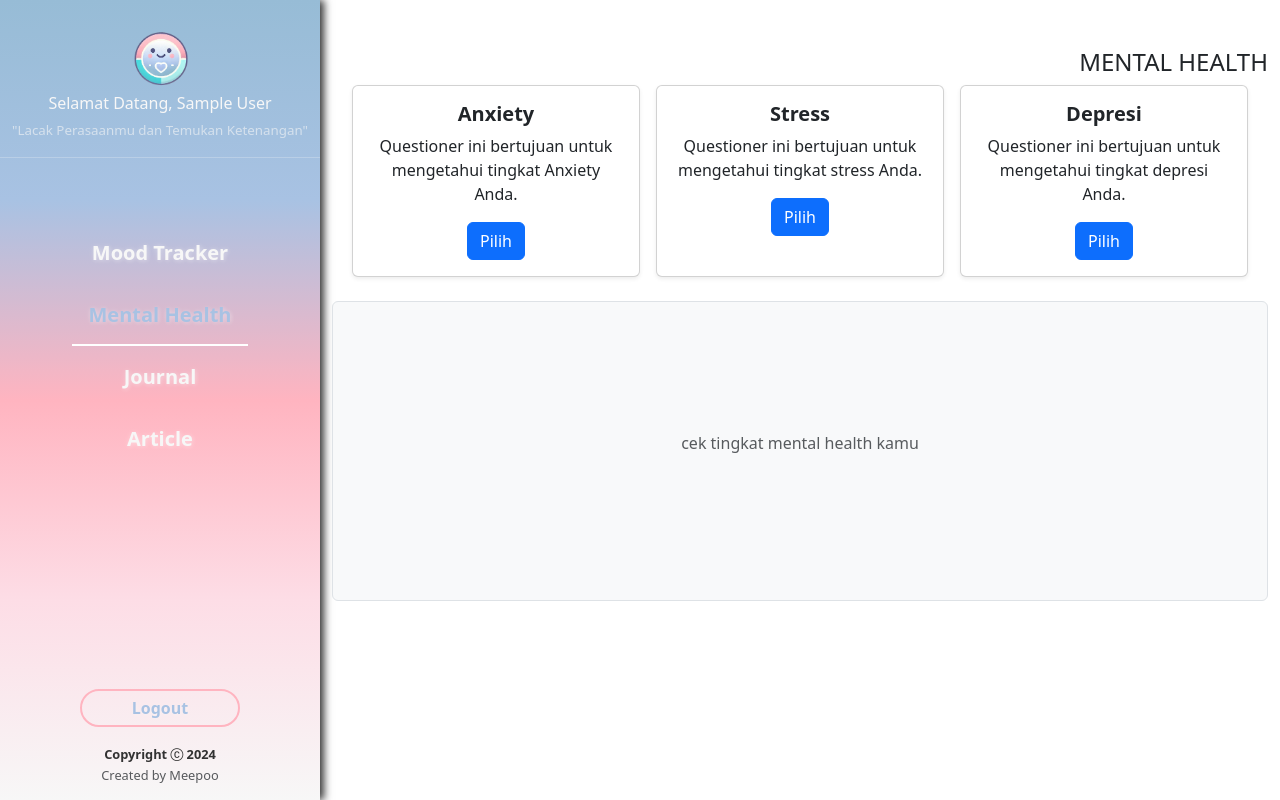
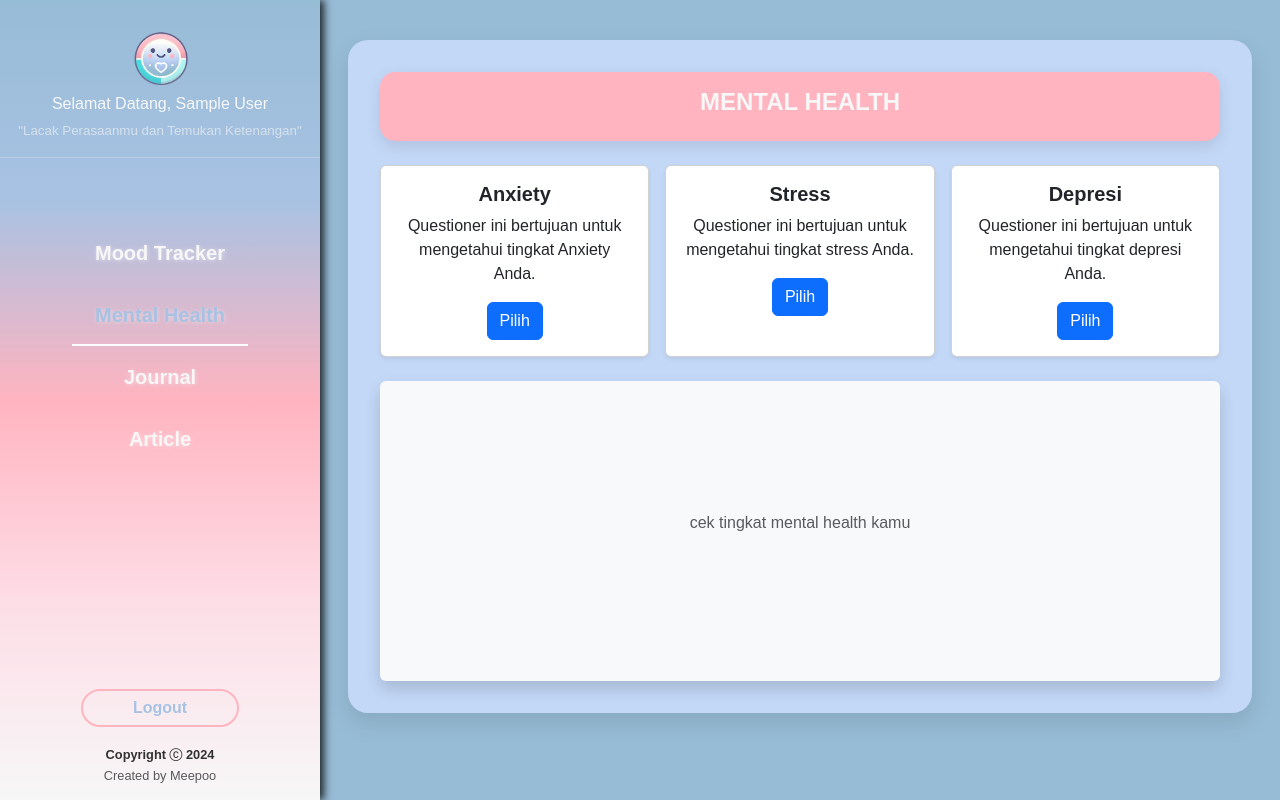
Before and after one commit to desdjajamahesa/MoodMate, a PHP site: page /moodmate/frontend/dashboard/mental-health.php in a window 1280 px wide. Run offline with PHP 8.4, Linux system fonts and the light colour scheme; the visitor is signed in with stand-in values (Sample User, id 1).

Commit message:
memperbaiki mental-healt

```diff
--- a/frontend/dashboard/mental-health.php
+++ b/frontend/dashboard/mental-health.php
@@ -1,9 +1,9 @@
 <?php
 session_start();
-if (!isset($_SESSION['user'])) {
-  header("Location: ../login.php");
-  exit();
-}
+// if (!isset($_SESSION['user'])) {
+//   header("Location: ../login.php");
+//   exit();
+// }
 ?>
 
 <!DOCTYPE html>
@@ -22,20 +22,55 @@ if (!isset($_SESSION['user'])) {
   <link rel="stylesheet" href="../src/style/sidebar.css" />
   <!-- ! LINK MOOD TRACKER CSS -->
   <link rel="stylesheet" href="../src/style/mentalheath.css" />
+
+  <style>
+    :root {
+      --bg-primary: #97bcd6;
+      --bg-secondary: #ffb4c0;
+      --nav-color: #c3d8f7;
+      --light-text: #f7f7f7;
+      --dark-text: #a8c2e3;
+    }
+
+    body {
+      background-color: var(--bg-primary);
+      font-family: 'Arial', sans-serif;
+    }
+
+
+    .mental-health-wrapper {
+      background-color: var(--nav-color);
+      border-radius: 20px;
+      padding: 2rem;
+      margin: 1rem;
+      box-shadow: 0 10px 25px rgba(0,0,0,0.1);
+
+    }
+
+    .header-content-mental-health {
+      background-color: var(--bg-secondary);
+      color: var(--light-text);
+      padding: 1rem;
+      border-radius: 15px;
+      margin-bottom: 1.5rem;
+      box-shadow: 0 5px 15px rgba(0,0,0,0.1);
+    }
+
+  </style>
 </head>
 
 <body>
-  <div class="container-fluid">
+  <div class="container-fluid ">
     <div class="row">
       <!-- ! SIDEBAR OPEN CODE -->
       <?php include 'sidebar.php' ?>
       <!-- ! SIDEBAR END CODE -->
 
-      <div class="col-9 mental-health-wrapper">
-        <div class="mental-health">
+      <div class="col-9 py-4 ">
+        <div class="mental-health mental-health-wrapper">
           <!-- ! HEADER MENTAL HEALTH OPEN CODE -->
-          <div class="header-content-mental-health text-end mt-5">
-            <h4>MENTAL HEALTH</h4>
+          <div class="header-content-mental-health text-center ">
+            <h4 class="fw-bold">MENTAL HEALTH</h4>
           </div>
           <!-- ! HEADER END CODE -->
           <!-- ! PRE DEFINE MENTAL HEALTH CODE -->
@@ -47,7 +82,7 @@ if (!isset($_SESSION['user'])) {
           </div>
           <!-- ! PRE DEFINE END CODE -->
           <!-- ! MENTAL HEALTH CONTENT OPEN CODE -->
-          <div class="main-content-mental-health p-4 border rounded bg-light text-center">
+          <div class="main-content-mental-health p-4 border-0 rounded bg-light text-center shadow">
             <p class="text-muted" id="default-text">cek tingkat mental health kamu</p>
             <!-- Questionnaire Info -->
             <div id="questionnaire-info" style="display: none;">
--- a/frontend/src/style/mentalheath.css
+++ b/frontend/src/style/mentalheath.css
@@ -84,6 +84,7 @@
   max-height: 250px; /* Atur tinggi maksimum sebelum scroll muncul */
   overflow-y: auto; /* Tambahkan scrollbar vertikal jika opsi melebihi tinggi maksimum */
   padding-right: 10px; /* Berikan sedikit padding untuk estetika */
+  padding-left: 10px;
 }
 
 .depression-container .form-check {
```
Also changed, not shown: frontend/dashboard/article.php (+26 -5 lines), frontend/dashboard/mood-tracker.php (+4 -4 lines).
